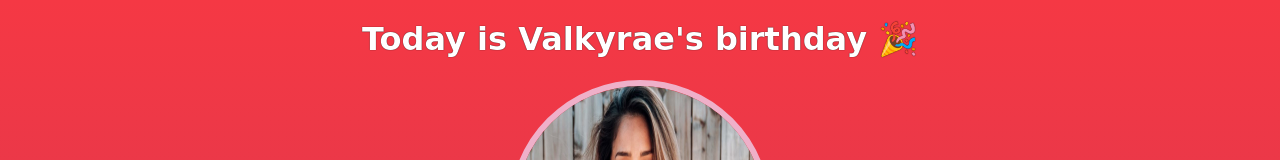
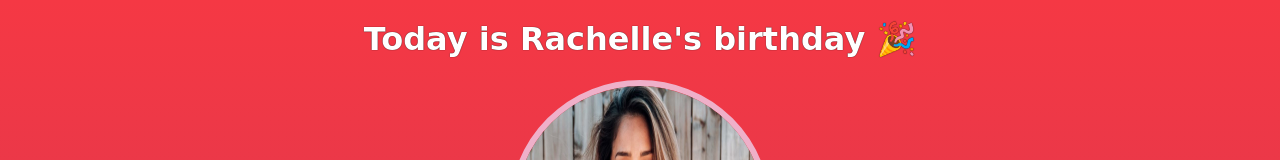
Before and after one commit to syyyn00/bday-gif-site, a website built with Vite: page index.html in a window 1280 px wide. Shown: the top 160 px of the page. Built offline with nearby package versions, Linux system fonts and the light colour scheme; a web font is replaced by a local one.

Commit message:
change name to rachelle

```diff
--- a/index.html
+++ b/index.html
@@ -7,7 +7,7 @@
     </head>
     <body>
         <div id="header">
-            <h1>Today is Valkyrae's birthday 🎉</h1>
+            <h1>Today is Rachelle's birthday 🎉</h1>
             <img id="bff-img" src="images/valkyrae.jpg">
             <h2 id="bday-age">32 years old</h2>
             <h4 id="bday-date">01.08.2023</h4>
```
